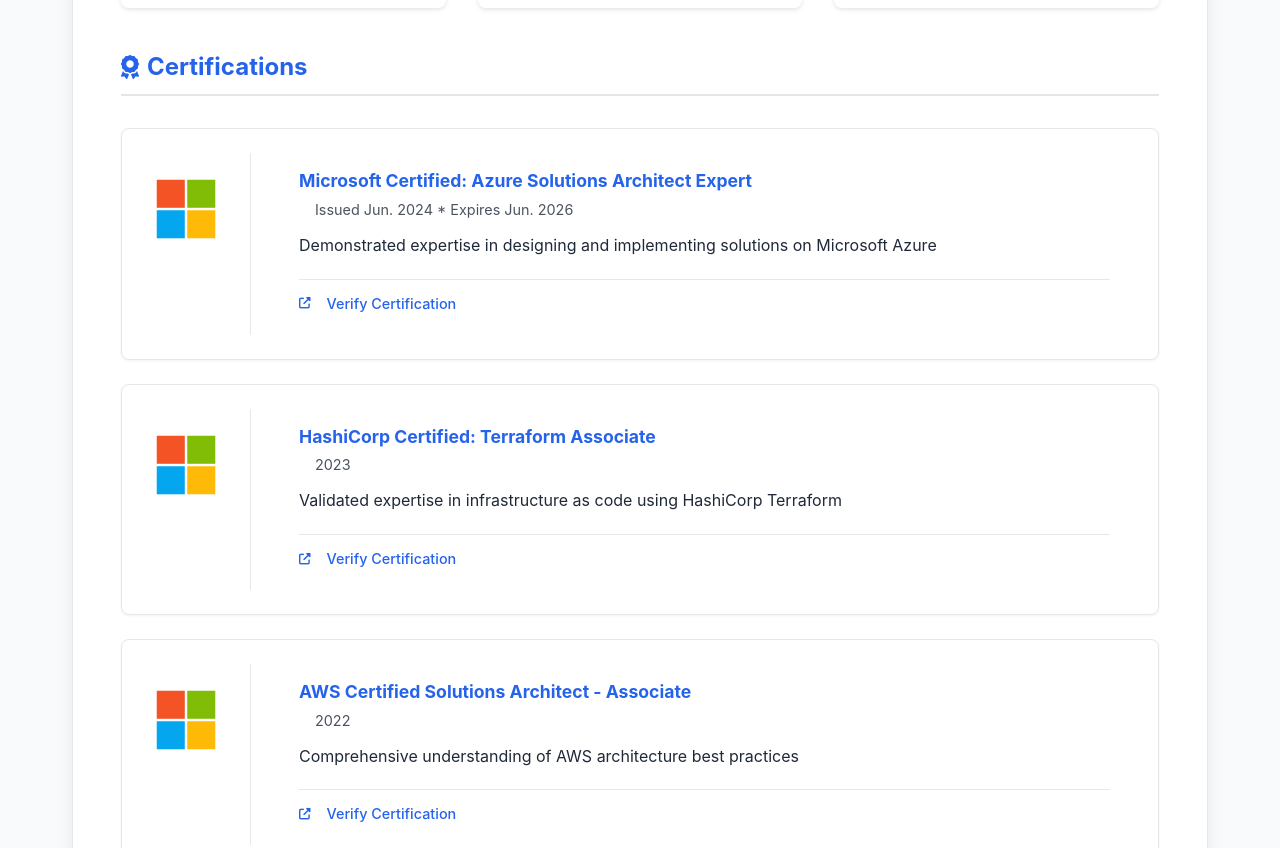
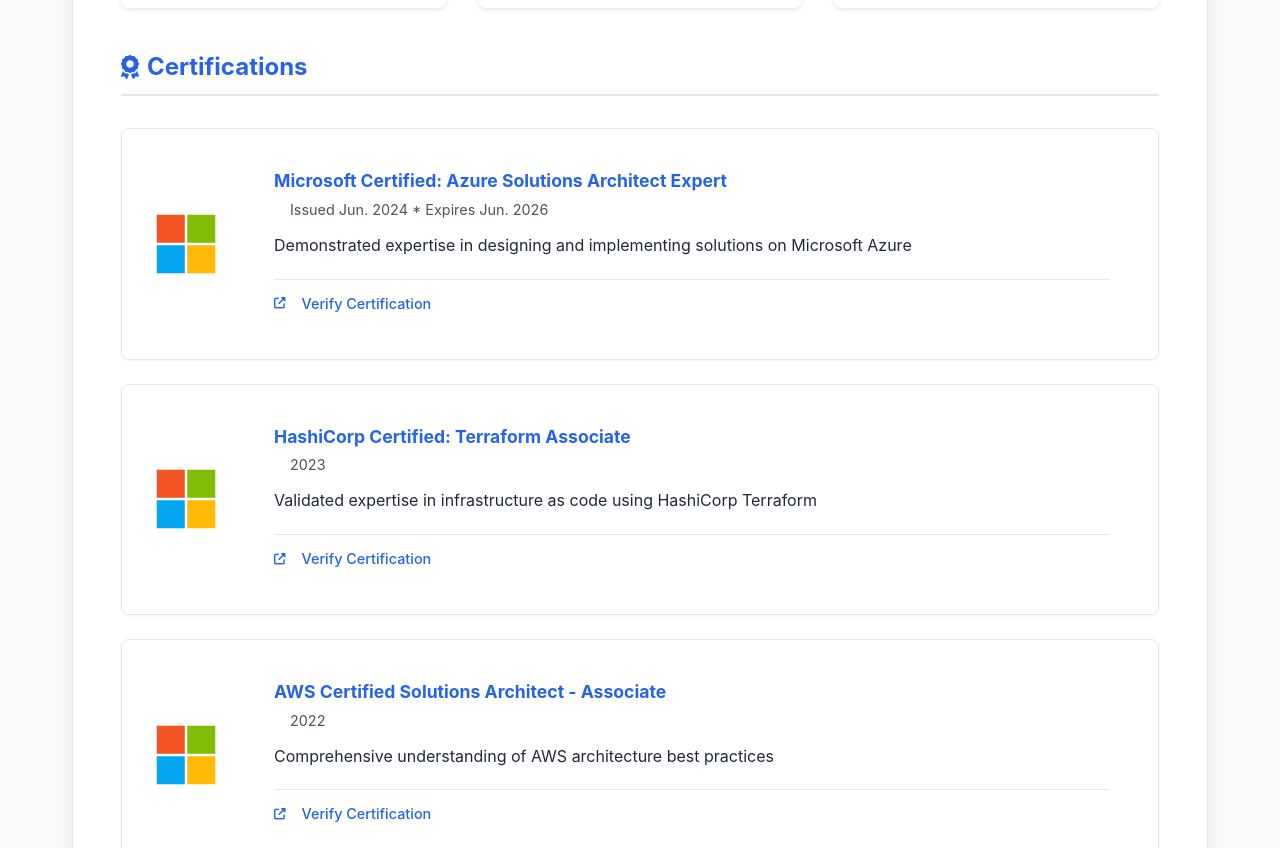
Before and after one commit to MarkSoma/MarkSoma-Com, a plain HTML site: page pages/resume.html in a window 1280 px wide. Shown: the part 2120-2968 px from the top of the page. Drawn offline with Linux system fonts and the light colour scheme.

Commit message:
Updated styles of certifications grid

```diff
--- a/styles.css
+++ b/styles.css
@@ -1037,7 +1037,7 @@
 
 .certification {
   display: flex;
-  gap: 1.5rem;
+  align-items: center;
   background: var(--card-bg);
   border-radius: var(--radius-md);
   padding: 1.5rem;
@@ -1052,31 +1052,33 @@
 }
 
 .cert-logo-container {
-  flex: 0 0 100px;
+  flex-shrink: 0;
+  width: 80px;
+  height: 80px;
+  border-radius: 8px;
+  overflow: hidden;
+  background-color: var(--bg-color);
   display: flex;
-  align-items: flex-start;
-  justify-content: flex-start;
-  padding: 1rem 1.5rem 1rem 0;
-  border-right: 1px solid var(--border-color);
-  min-height: 140px;
+  align-items: center;
+  justify-content: center;
+  border: none;
+  padding: 0;
+  margin-right: 1.5rem;
 }
 
 .cert-logo {
-  width: 80px;
-  height: 80px;
+  width: 100%;
+  height: 100%;
   display: flex;
   align-items: center;
   justify-content: center;
   background: white;
-  border-radius: var(--radius-sm);
-  padding: 0.75rem;
-  box-shadow: var(--shadow-sm);
-  margin-top: 0.25rem;
+  padding: 8px;
 }
 
 .cert-logo img {
-  max-width: 100%;
-  max-height: 100%;
+  width: 100%;
+  height: 100%;
   object-fit: contain;
 }
 
```
